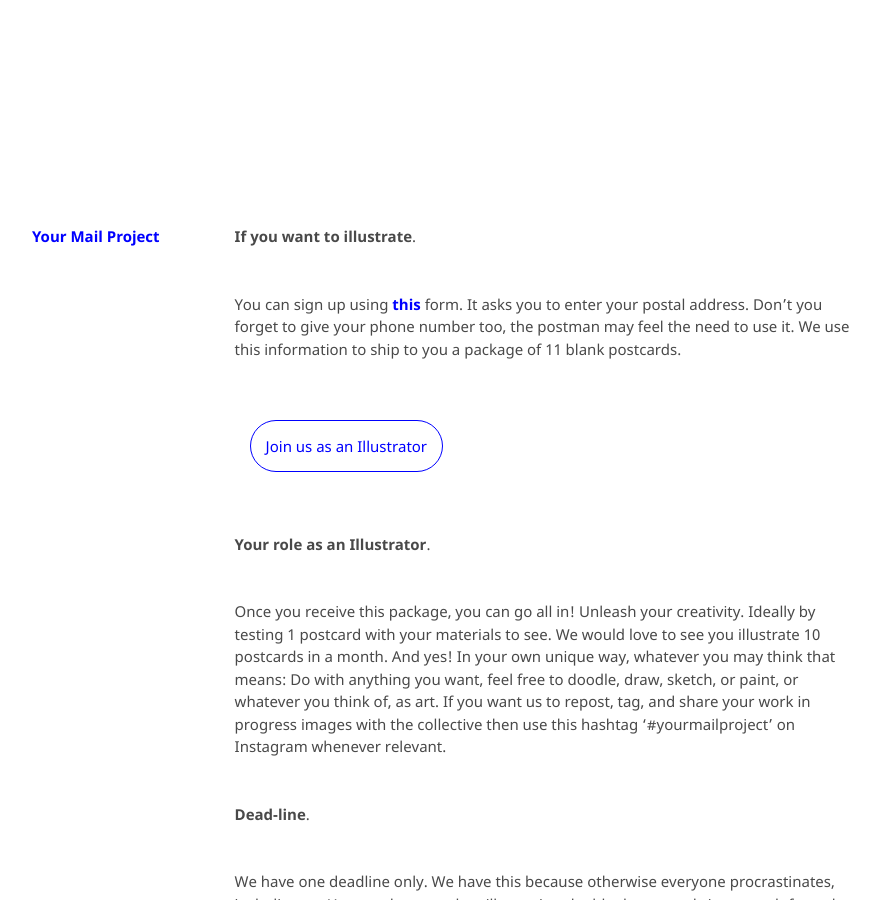
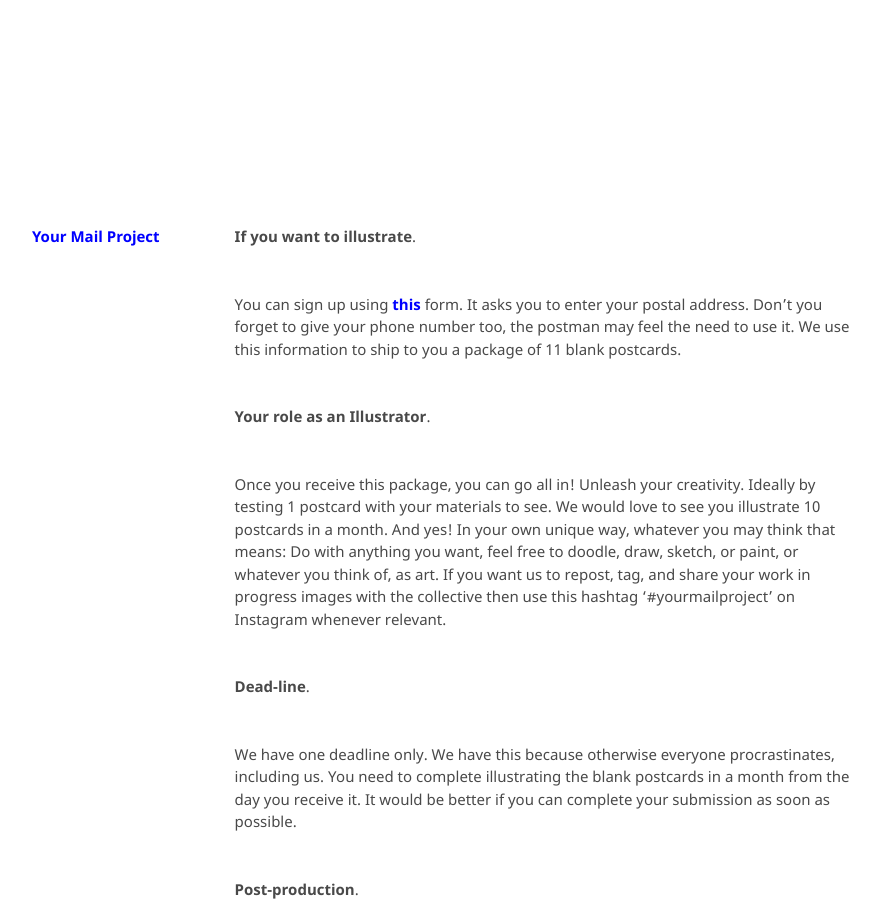
Before and after one commit to kvshvlin/yourmailproject, a Jekyll site: the page built from forartists.md, in a window 1280 px wide and 900 px high. Shown: the whole window, without its empty margins (193-1073 px from the left). Built offline with Jekyll 4.4.1, drawn with Linux system fonts in a browser that asks for light colours; our own code applies the rules of GitHub Pages for plain Markdown files; some of the changed text lies outside the part shown.

Commit message:
Update forartists.md

```diff
--- a/forartists.md
+++ b/forartists.md
@@ -1,14 +1,6 @@
 **If you want to illustrate**.
 
 You can sign up using **<a href="https://yourmailproject.typeform.com/to/krhWpQJZ" target="_blank">this</a>** form. It asks you to enter your postal address. Don't you forget to give your phone number too, the postman may feel the need to use it. We use this information to ship to you a package of 11 blank postcards.
-
-<div class="roadmap-spacer-1"></div>
-
-<p>
-<a class="btn" href="https://yourmailproject.typeform.com/to/krhWpQJZ" target="_blank">Join us as an Illustrator</a><br>
-</p>
-
-<div class="roadmap-spacer-2"></div>
 
 **Your role as an Illustrator**.
 
@@ -94,7 +86,7 @@
 <div class="roadmap-spacer-1"></div>
 
 <p>
-<a class="btn" href="https://kvshvl.in/yourmailproject/getpostcards.html"><</a><br>
+<a class="btn" href="https://kvshvl.in/yourmailproject/getpostcards.html"><</a>|<a class="btn" href="https://yourmailproject.typeform.com/to/krhWpQJZ" target="_blank">Join us as an Illustrator</a><br>
 </p>
 
 <div class="roadmap-spacer-2"></div>
```
